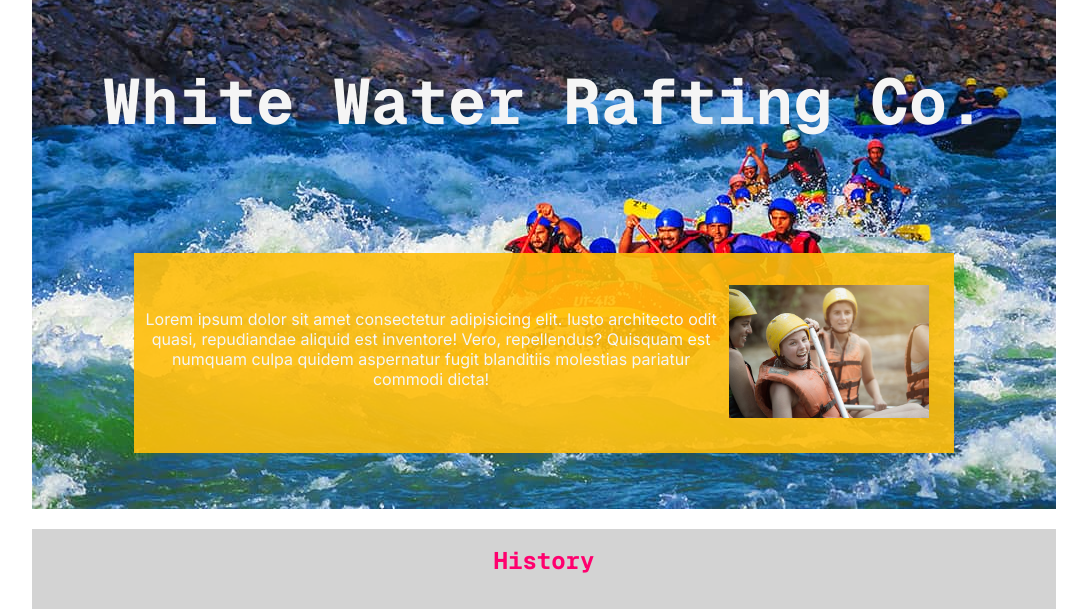
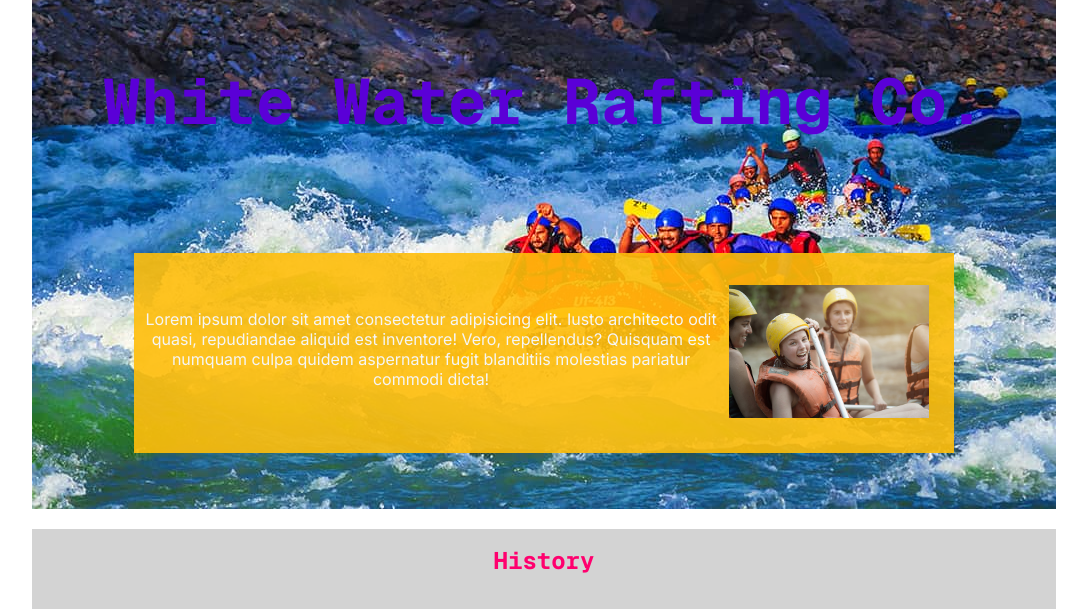
Before and after one commit to J-Peterson-Sch/wdd130, a plain HTML site: page wwr/about.html in a window 1280 px wide. Shown: the part 169-778 px from the top of the page, without its empty margins (51-1138 px from the left). Drawn offline with nearby package versions, Linux system fonts and the light colour scheme.

Commit message:
Changed font color

```diff
--- a/wwr/styles/rafting.css
+++ b/wwr/styles/rafting.css
@@ -137,7 +137,7 @@ figcaption {
     top: 20px;
     text-align: center;
     width: 100%;
-    color: whitesmoke;
+    color: #5a00d7;
     font-size: 4rem;
 }
 
```
